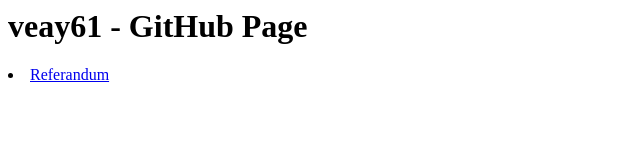
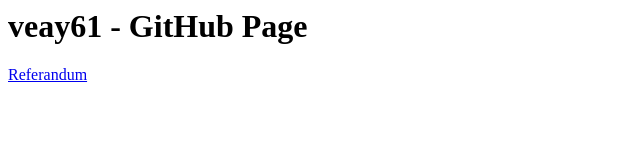
Before and after one commit to veay61/veay61.github.io, a plain HTML site: page index.html in a window 1280 px wide. Shown: the full height of the page, 0-640 px from the left. Drawn offline with Linux system fonts and the light colour scheme.

Commit message:
Update index.html

```diff
--- a/index.html
+++ b/index.html
@@ -1,6 +1,6 @@
 <html>
 <body>
 <h1>veay61 - GitHub Page</h1>
-<li><a href="Referandum-Eski-Yeni-Anayasa-Karsilatirma.html">Referandum</a></li>
+<a href="Referandum-Eski-Yeni-Anayasa-Karsilatirma.html">Referandum</a>
 </body>
 </html>
```
